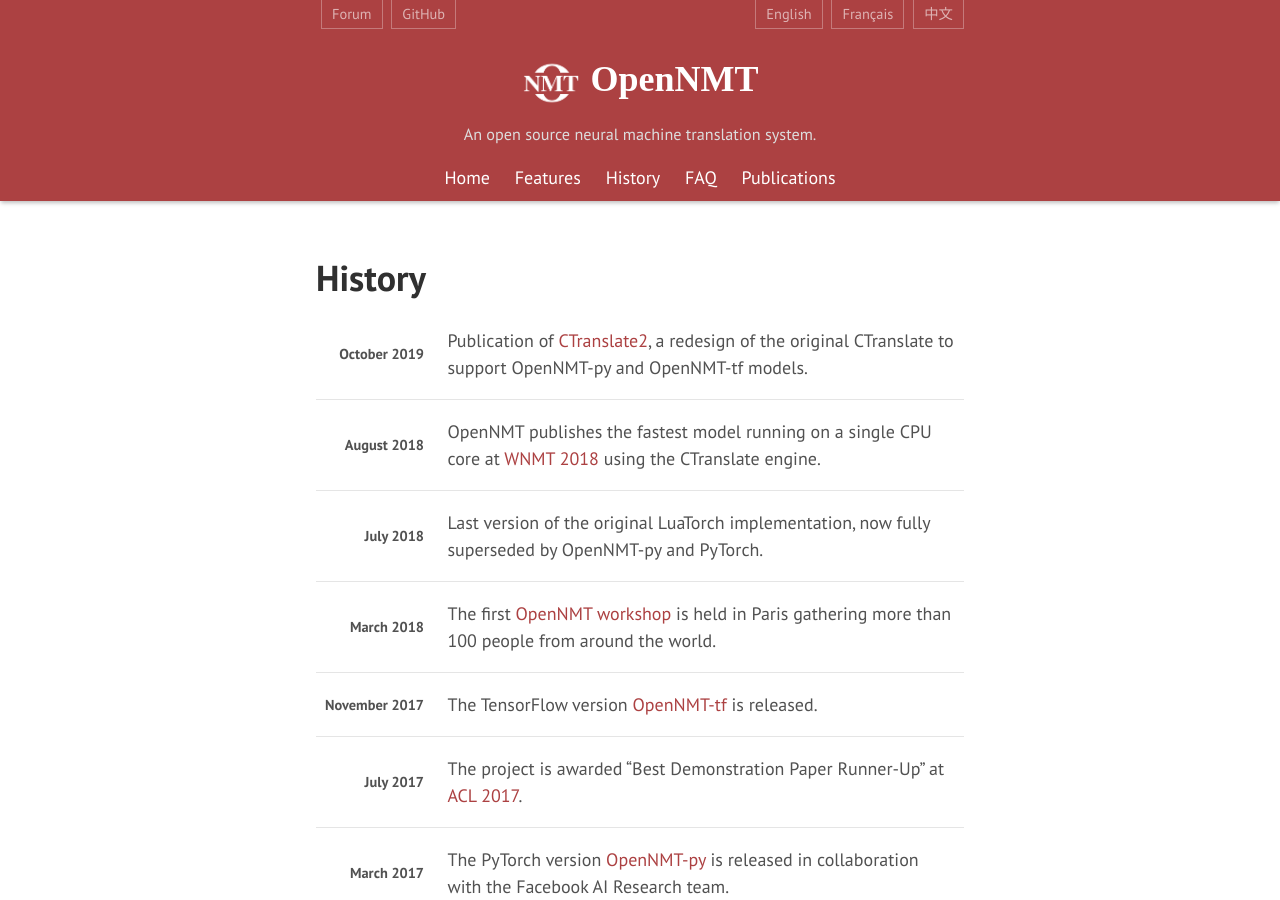
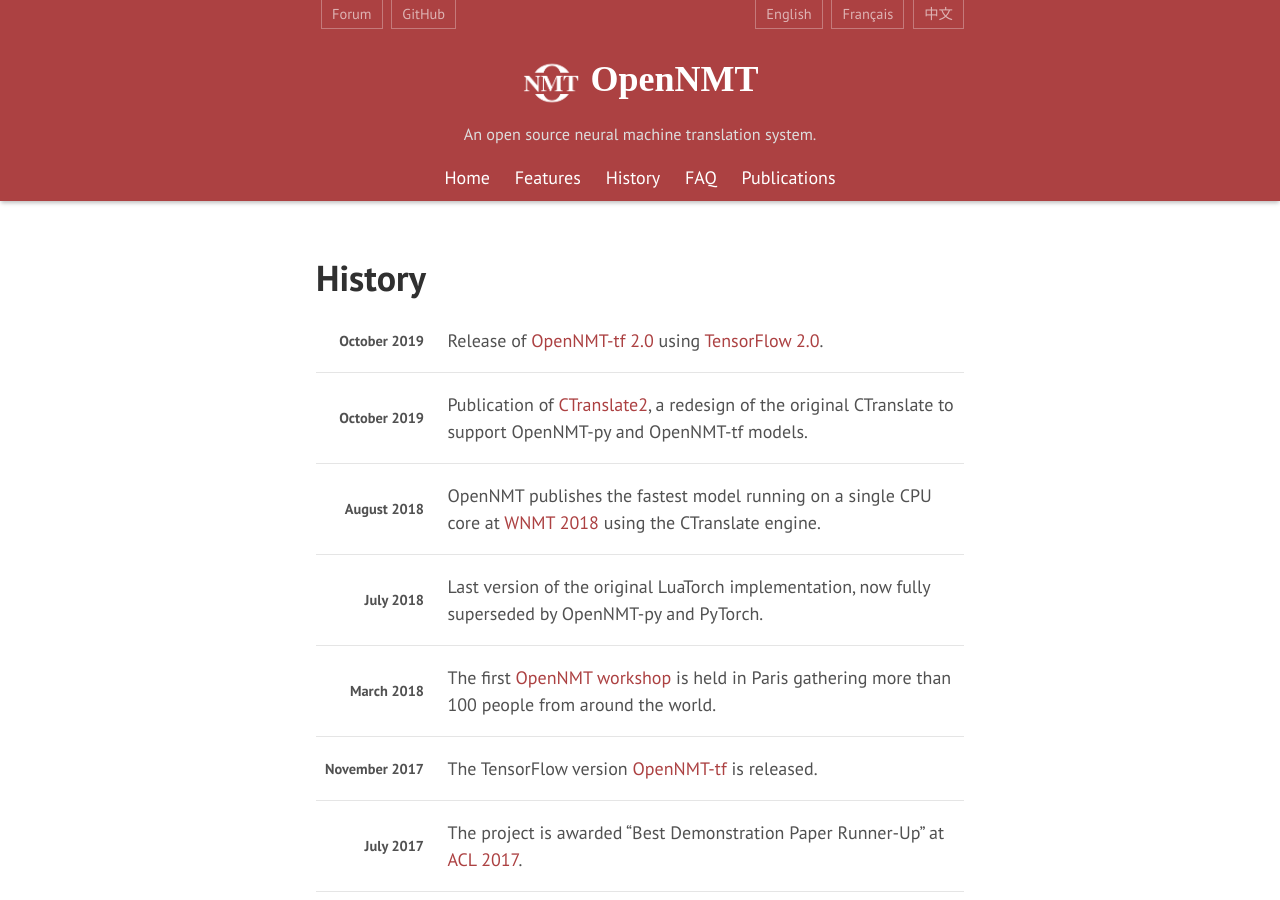
Before and after one commit to OpenNMT/opennmt.github.io, a Jekyll site: the page built from history.md, in a window 1280 px wide and 900 px high. Built offline with Jekyll 4.4.1, drawn with Linux system fonts in a browser that asks for light colours.

Commit message:
Update history with OpenNMT-tf 2.0

```diff
--- a/history.md
+++ b/history.md
@@ -5,6 +5,7 @@ order: 2
 ---
 
 {:#history}
+| October 2019 | Release of [OpenNMT-tf 2.0](https://github.com/OpenNMT/OpenNMT-tf/releases/tag/v2.0.0) using [TensorFlow 2.0](https://blog.tensorflow.org/2019/09/tensorflow-20-is-now-available.html). |
 | October 2019 | Publication of [CTranslate2](https://github.com/OpenNMT/CTranslate2), a redesign of the original CTranslate to support OpenNMT-py and OpenNMT-tf models. |
 | August 2018 | OpenNMT publishes the fastest model running on a single CPU core at [WNMT 2018](https://aclweb.org/anthology/papers/W/W18/W18-2715/) using the CTranslate engine. |
 | July 2018 | Last version of the original LuaTorch implementation, now fully superseded by OpenNMT-py and PyTorch. |
```
